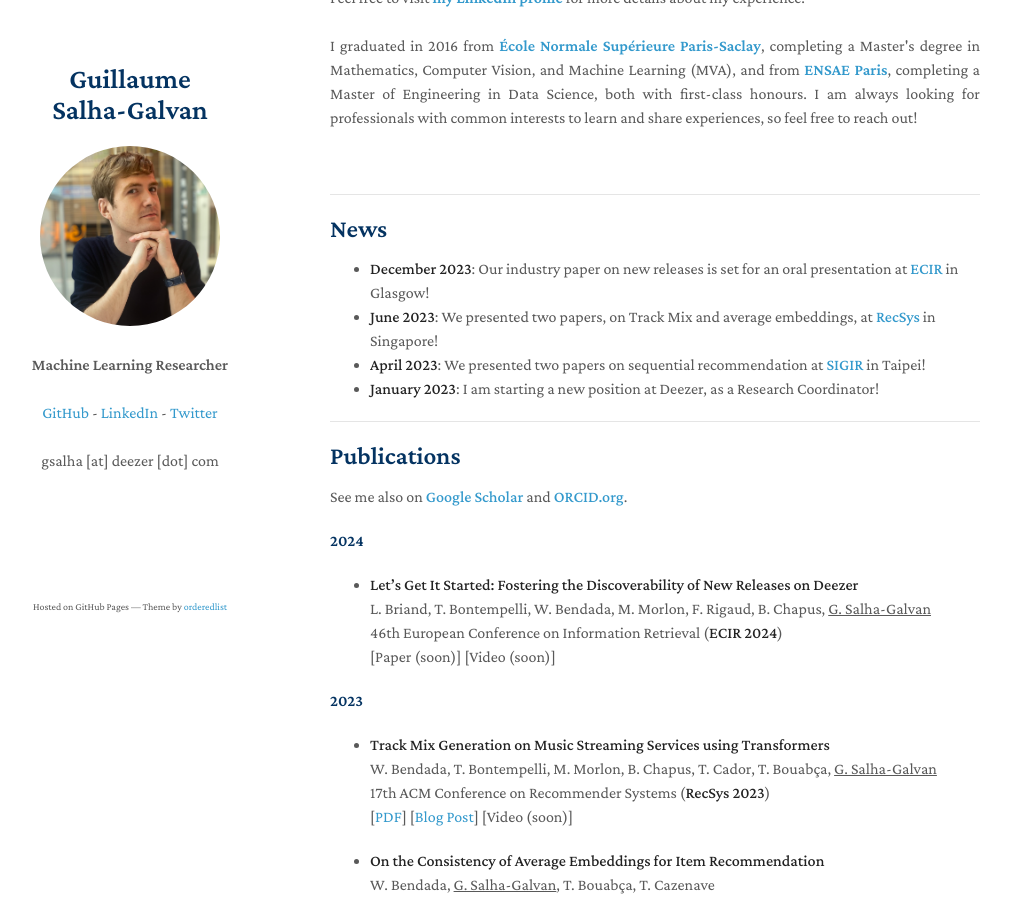
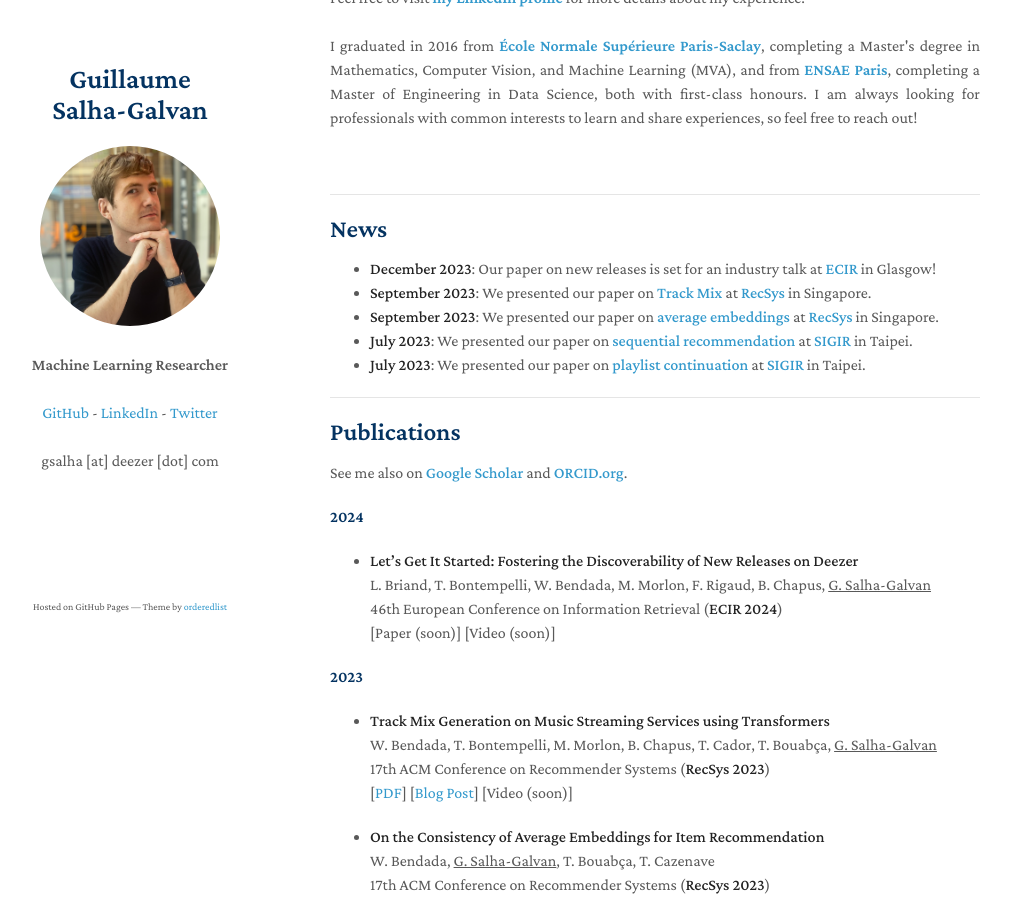
Before and after one commit to GuillaumeSalhaGalvan/GuillaumeSalhaGalvan.github.io, a Jekyll site: the page built from index.md, in a window 1280 px wide and 900 px high, scrolled down 459 px. Shown: the whole window, without its empty margins (140-1151 px from the left). Built offline with Jekyll 4.4.1, drawn with Linux system fonts in a browser that asks for light colours; our own code applies the rules of GitHub Pages for plain Markdown files; a script that is not in the unit is left out.

Commit message:
Update index.md

```diff
--- a/index.md
+++ b/index.md
@@ -19,10 +19,11 @@ I graduated in 2016 from <a href="https://www.master-mva.com/" target="_blank"><
 
 ## News
 
-- **December 2023**: Our industry paper on new releases is set for an oral presentation at **<a href="https://www.ecir2024.org/" target="_blank">ECIR</a>** in Glasgow!
--  **June 2023**: We presented two papers, on Track Mix and average embeddings, at **<a href="https://recsys.acm.org/recsys23/" target="_blank">RecSys</a>** in Singapore!
-- **April 2023**: We presented two papers on sequential recommendation at **<a href="https://sigir.org/sigir2023/" target="_blank">SIGIR</a>** in Taipei!
-- **January 2023**: I am starting a new position at Deezer, as a Research Coordinator!
+- **December 2023**: Our paper on new releases is set for an industry talk at **<a href="https://www.ecir2024.org/" target="_blank">ECIR</a>** in Glasgow!
+-  **September 2023**: We presented our paper on **<a href="https://arxiv.org/pdf/2307.03045.pdf" target="_blank">Track Mix</a>** at **<a href="https://recsys.acm.org/recsys23/" target="_blank">RecSys</a>** in Singapore.
+-  **September 2023**: We presented our paper on **<a href="https://arxiv.org/pdf/2308.12767.pdf" target="_blank">average embeddings</a>** at **<a href="https://recsys.acm.org/recsys23/" target="_blank">RecSys</a>** in Singapore.
+-  **July 2023**: We presented our paper on **<a href="https://arxiv.org/pdf/2304.08158.pdf" target="_blank">sequential recommendation</a>** at **<a href="https://sigir.org/sigir2023/" target="_blank">SIGIR</a>** in Taipei.
+- **July 2023**: We presented our paper on **<a href="https://arxiv.org/pdf/2304.09061.pdf" target="_blank">playlist continuation</a>** at **<a href="https://sigir.org/sigir2023/" target="_blank">SIGIR</a>** in Taipei.
 <br>
 
 ---
```
